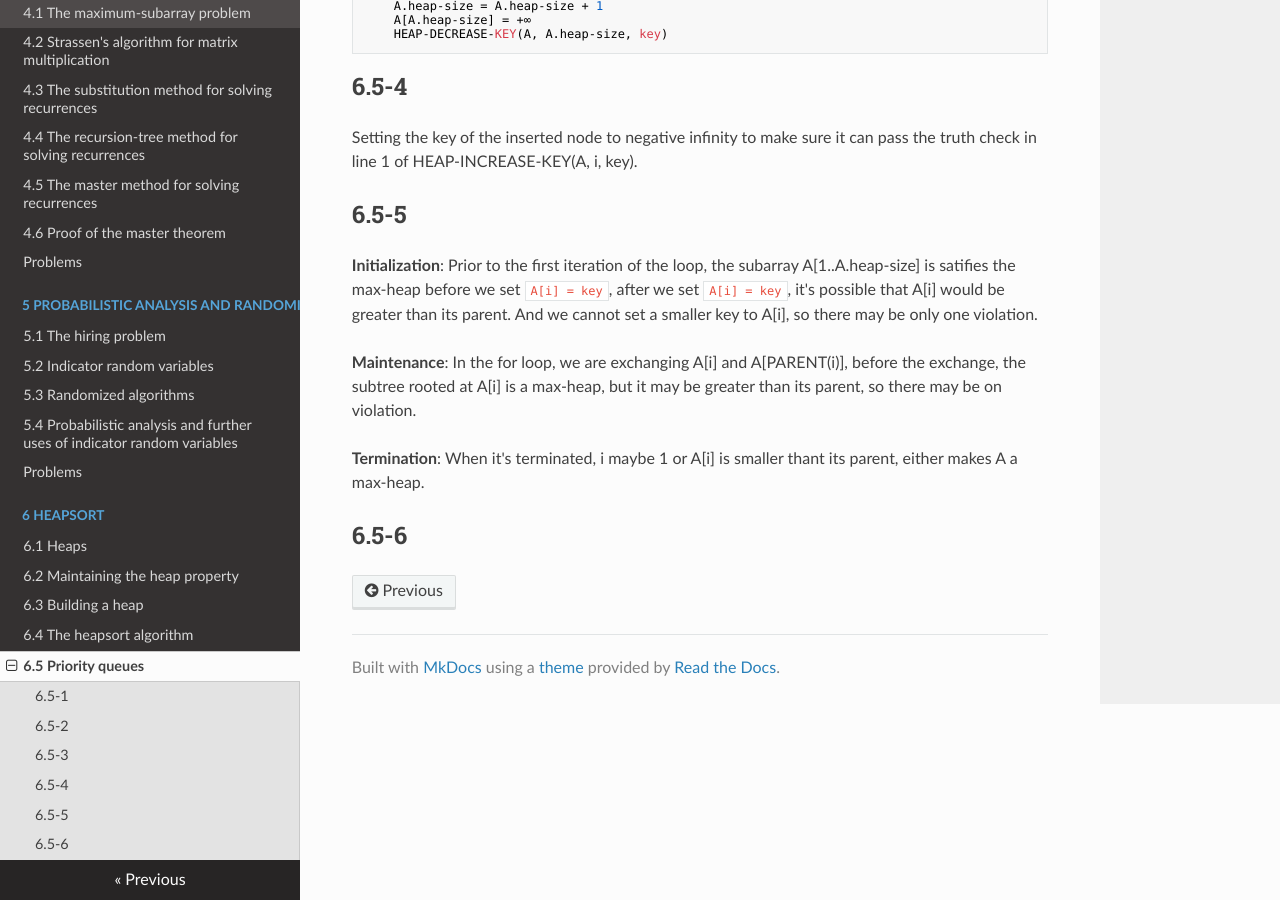
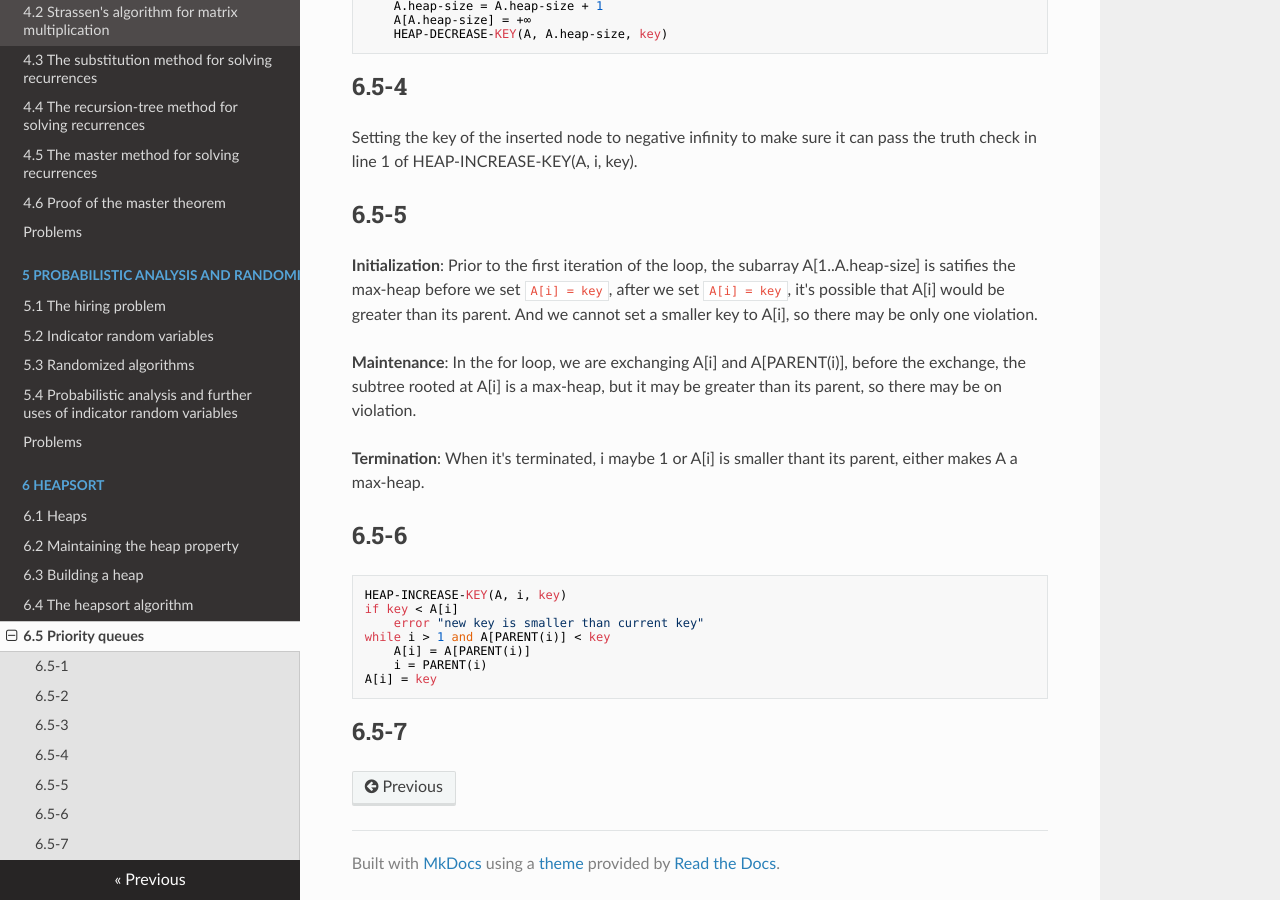
Before and after one commit to Frederick-S/Introduction-to-Algorithms-Notes, an MkDocs documentation site: the page built from docs/6-Heapsort/6.5-Priority-queues.md, in a window 1280 px wide and 900 px high, scrolled down 6040 px. Built offline with MkDocs 1.6.1, drawn with Linux system fonts in a browser that asks for light colours; nearby versions of some CDN libraries; old or Windows-style settings are respelled for this version of MkDocs.

Commit message:
Add 6.5-6

````diff
--- a/docs/6-Heapsort/6.5-Priority-queues.md
+++ b/docs/6-Heapsort/6.5-Priority-queues.md
@@ -152,3 +152,14 @@ Setting the key of the inserted node to negative infinity to make sure it can pa
 **Termination**: When it's terminated, i maybe 1 or A[i] is smaller thant its parent, either makes A a max-heap.
 
 ## 6.5-6
+```
+HEAP-INCREASE-KEY(A, i, key)
+if key < A[i]
+    error "new key is smaller than current key"
+while i > 1 and A[PARENT(i)] < key
+    A[i] = A[PARENT(i)]
+    i = PARENT(i)
+A[i] = key
+```
+
+## 6.5-7
````
